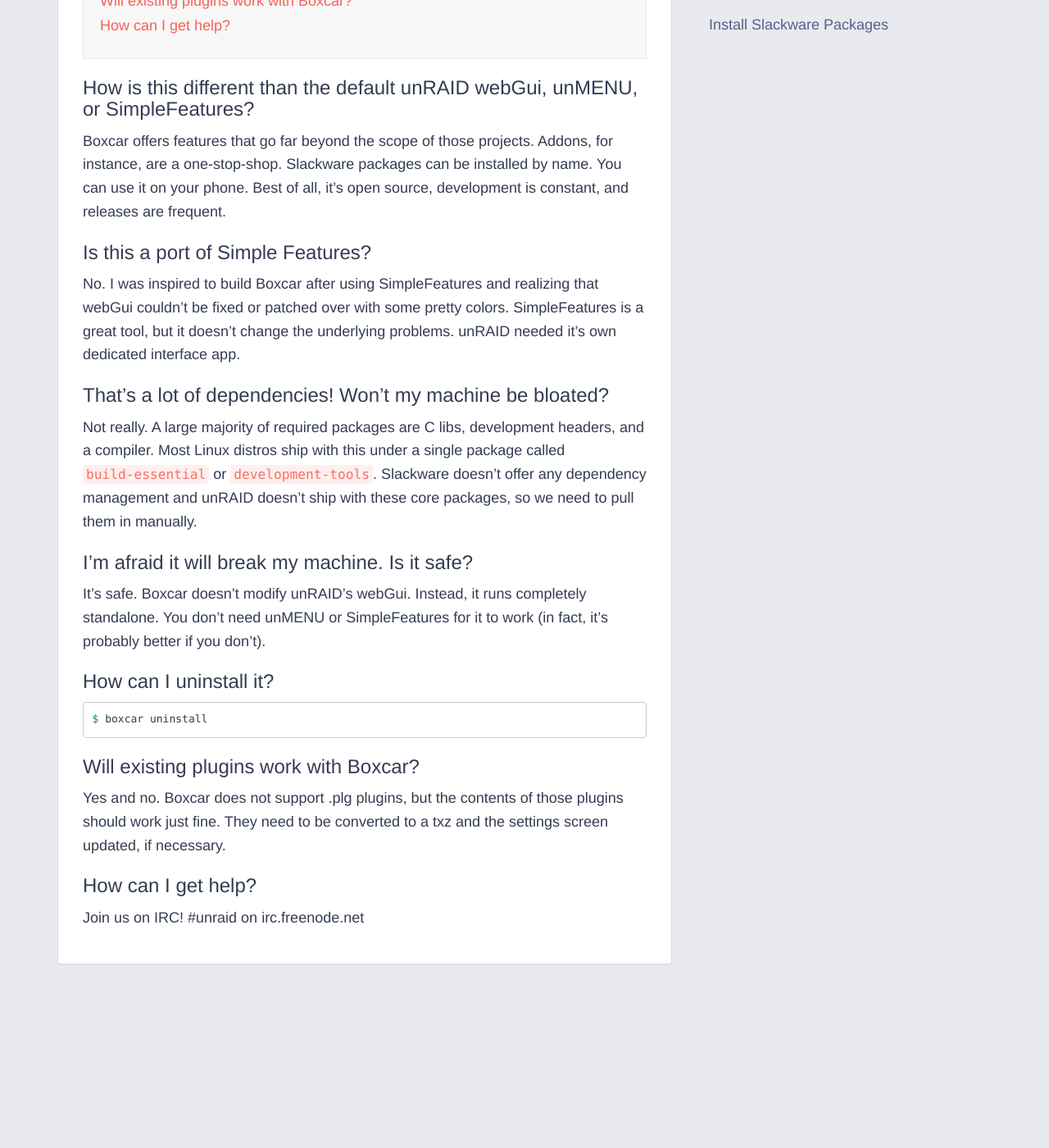
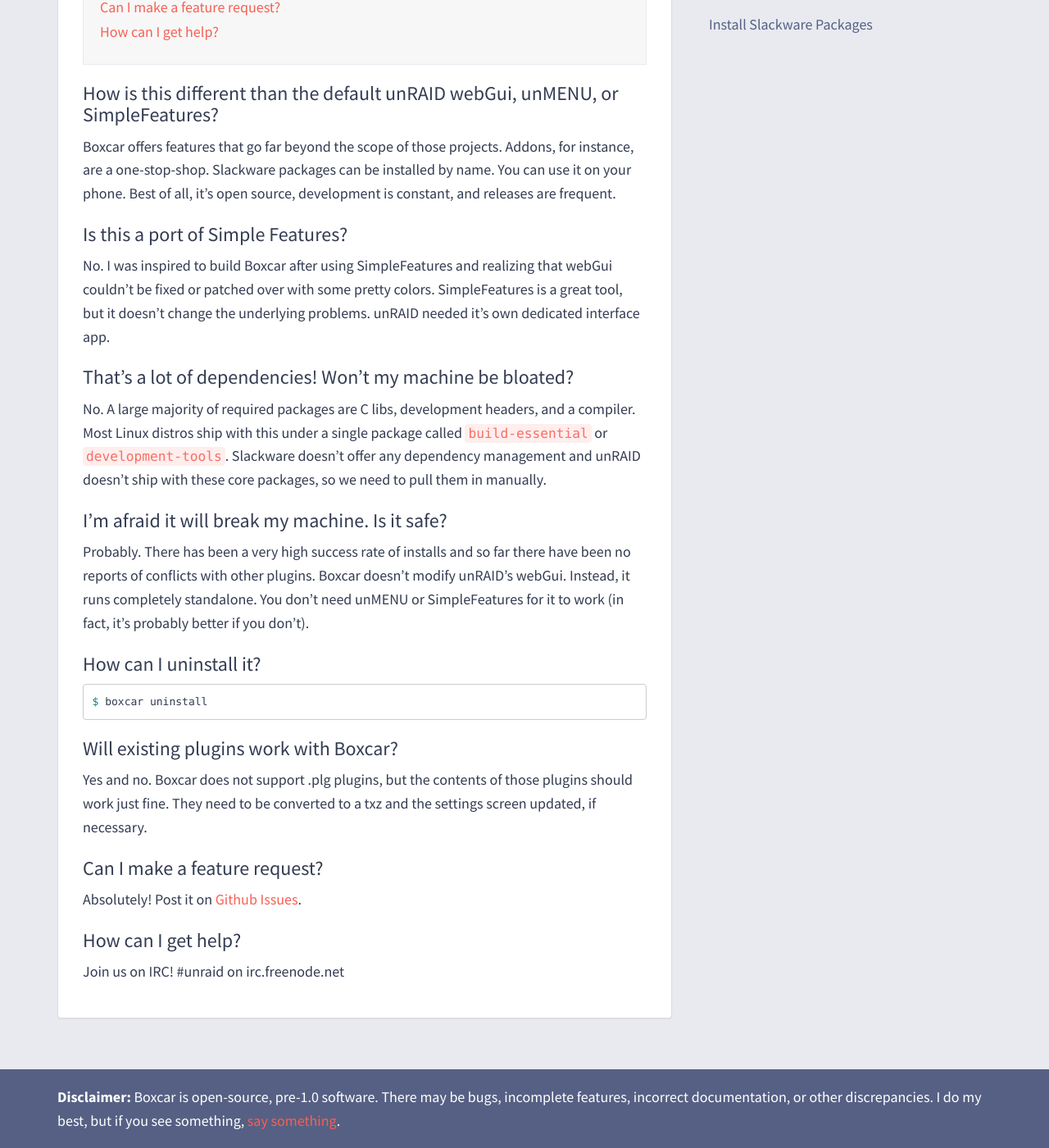
Before and after one commit to nicinabox/boxcar, a Jekyll site: the page built from faq.md, in a window 1280 px wide and 1400 px high, scrolled down 412 px. Shown: the whole window at 82% size. Built offline with Jekyll 4.4.1, drawn with Linux system fonts in a browser that asks for light colours; nearby versions of some CDN libraries; Markdown is read by kramdown in place of the engine named in the settings; comment, search, counter and statistics services are not loaded; before the commit the page ends 1610 px from its top, so only the background shows below that; some of the changed text lies outside the part shown.

Commit message:
Update copy

```diff
--- a/_layouts/default.html
+++ b/_layouts/default.html
@@ -7,7 +7,8 @@
   <meta name="viewport" content="width=device-width">
   <meta name="description" content="{{ site.description }}">
 
-  <link href='http://fonts.googleapis.com/css?family=Lato:100,300,400,700,900,100italic,300italic,400italic,700italic,900italic' rel='stylesheet' type='text/css'>
+  <link href='http://fonts.googleapis.com/css?family=Source+Sans+Pro:300,400,700' rel='stylesheet' type='text/css'>
+
   <link href="//netdna.bootstrapcdn.com/font-awesome/3.2.1/css/font-awesome.css" rel="stylesheet">
   <link rel="stylesheet" href="/assets/stylesheets/application.css">
 
@@ -45,9 +46,12 @@
               <a href="/faq">FAQ</a>
             </li>
             <li class="{% if page.url contains '/docs/' %}active{% endif %}">
-              <a href="/docs">Documentation</a>
+              <a href="/docs">Docs</a>
             </li>
-            <li><a href="https://github.com/nicinabox/boxcar">View on Github</a></li>
+          </ul>
+          <ul class="nav navbar-nav navbar-right">
+            <li><a href="https://github.com/nicinabox/boxcar">Github</a></li>
+
           </ul>
         </div>
       </nav>
@@ -56,6 +60,14 @@
     <div id="main">
       {{ content }}
     </div>
+
+    <div id="root_footer"></div>
+  </div>
+
+  <div id="footer">
+    <div class="container">
+      <b>Disclaimer:</b> Boxcar is open-source, pre-1.0 software. There may be bugs, incomplete features, incorrect documentation, or other discrepancies. I do my best, but if you see something, <a href="https://github.com/nicinabox/boxcar/issues">say something</a>.
+    </div>
   </div>
 
   {% include analytics.html %}
--- a/faq.md
+++ b/faq.md
@@ -17,11 +17,11 @@ No. I was inspired to build Boxcar after using SimpleFeatures and realizing that
 
 ### That's a lot of dependencies! Won't my machine be bloated?
 
-Not really. A large majority of required packages are C libs, development headers, and a compiler. Most Linux distros ship with this under a single package called `build-essential` or `development-tools`. Slackware doesn't offer any dependency management and unRAID doesn't ship with these core packages, so we need to pull them in manually.
+No. A large majority of required packages are C libs, development headers, and a compiler. Most Linux distros ship with this under a single package called `build-essential` or `development-tools`. Slackware doesn't offer any dependency management and unRAID doesn't ship with these core packages, so we need to pull them in manually.
 
 ### I'm afraid it will break my machine. Is it safe?
 
-It's safe. Boxcar doesn't modify unRAID's webGui. Instead, it runs completely standalone. You don't need unMENU or SimpleFeatures for it to work (in fact, it's probably better if you don't).
+Probably. There has been a very high success rate of installs and so far there have been no reports of conflicts with other plugins. Boxcar doesn't modify unRAID's webGui. Instead, it runs completely standalone. You don't need unMENU or SimpleFeatures for it to work (in fact, it's probably better if you don't).
 
 ### How can I uninstall it?
 
@@ -33,6 +33,10 @@ $ boxcar uninstall
 
 Yes and no. Boxcar does not support .plg plugins, but the contents of those plugins should work just fine. They need to be converted to a txz and the settings screen updated, if necessary.
 
+### Can I make a feature request?
+
+Absolutely! Post it on [Github Issues](https://github.com/nicinabox/boxcar/issues?page=1&state=open).
+
 ### How can I get help?
 
 Join us on IRC! #unraid on irc.freenode.net
```
